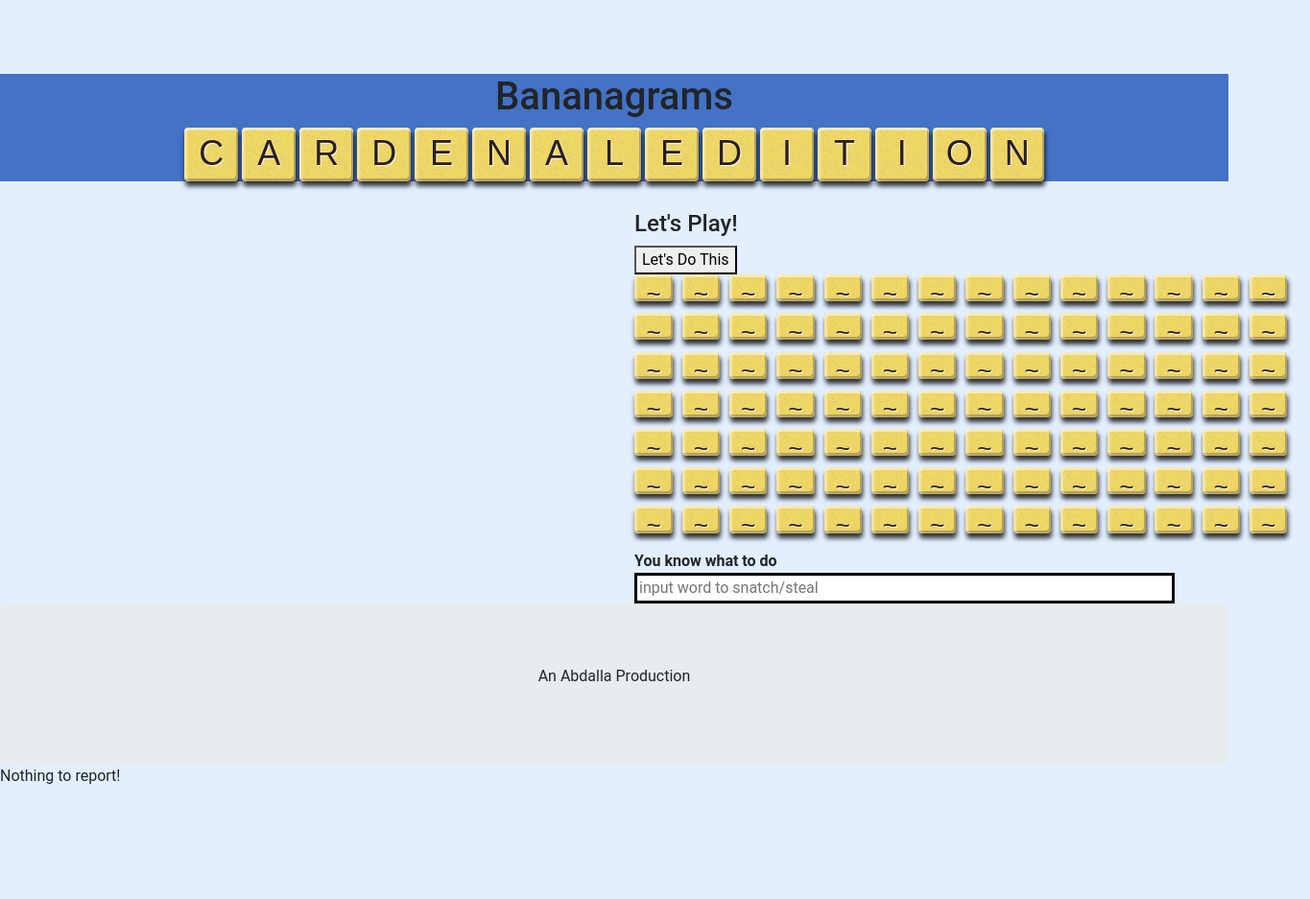
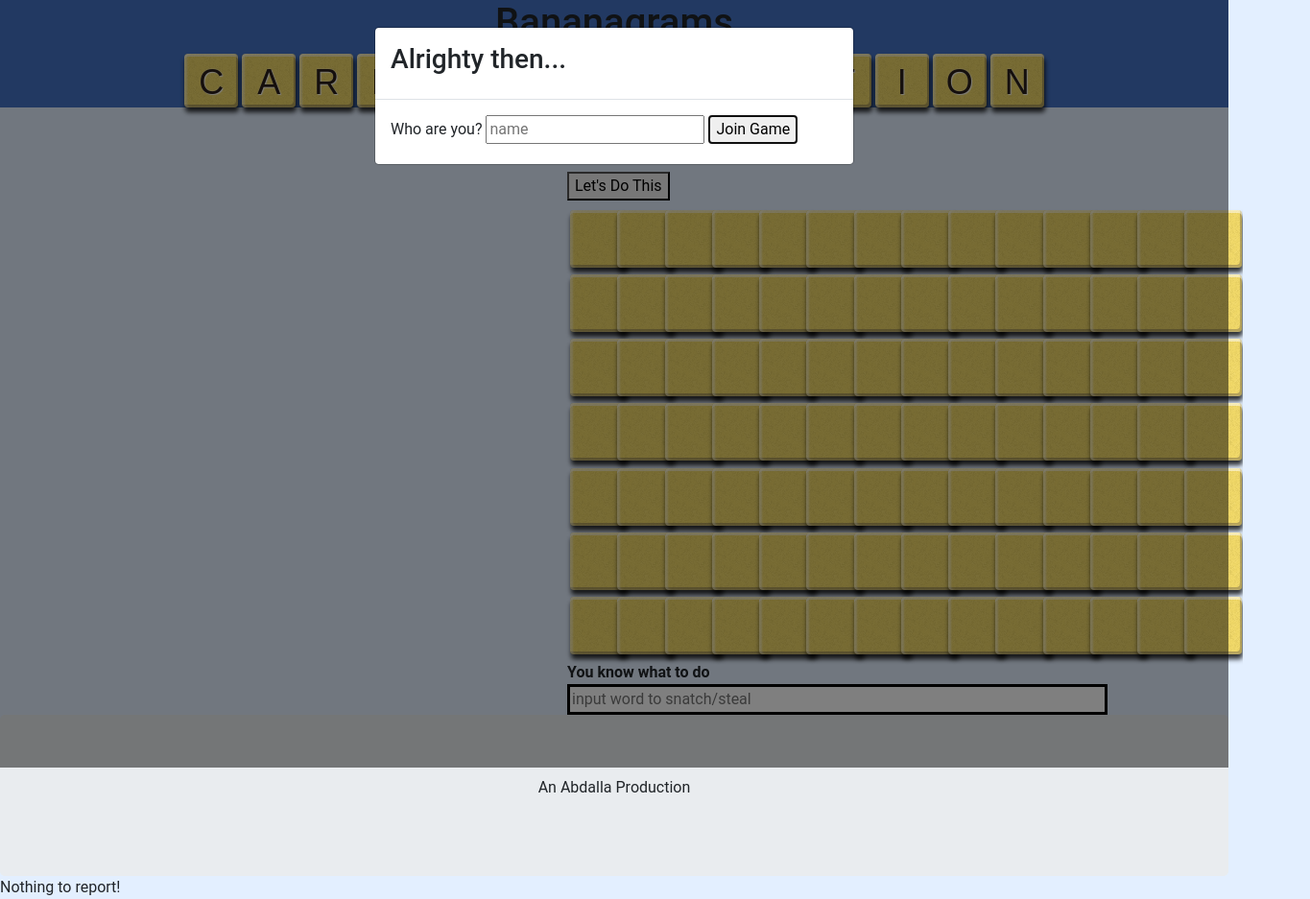
Before and after one commit to theDarkKnight5050/banagrams, a website: page public/index.html in a window 1280 px wide. Both pictures are taken after a click on the button "Join Game". Shown: the whole page at 96% size, 1365 px wide, since content can reach past the window. Before the commit the page ends 821 px from the top, so only its background shows below. Drawn offline with nearby package versions, Linux system fonts and the light colour scheme; no server answers; files whose address does not match are found by name.

Commit message:
gcloud compatibility

```diff
--- /dev/null
+++ b/app.yaml
@@ -0,0 +1 @@
+runtime: nodejs14
--- a/public/client.js
+++ b/public/client.js
@@ -11,7 +11,7 @@
             var tile = document.createElement('div');
             tile.className = "tile";
             tile.id = i + "-" + j;
-            tile.innerHTML = "~";
+            //tile.innerHTML = "~";
             tile.unflipped = true;
             tileArea.appendChild(tile);
             tiles.push(tile);
@@ -21,10 +21,7 @@
 
 
 //Adds players to player area, gives client special color in their own display
-//Issue: Every time a new player is added it resets the whole thing
-
-//Issue? Word box gets longer for every word added
-//Issue: refreshing page doesn't restart game, but freezes me out of previous player
+//Issue: doesn't remember ip's as players
 function setPlayers(players) {
     var playerArea = document.getElementById("players");
     while (playerArea.firstChild) {
@@ -59,9 +56,11 @@
 //Should setPlayArea come before everything else?
 function setup(){
     document.getElementById("add-user").onclick = function() {
-        socket.emit('newPlayer', document.getElementById("username").value);
-        player = document.getElementById("username").value;
-        $("#welcome").modal('hide');
+        if(document.getElementById("username").value != ""){
+            socket.emit('newPlayer', document.getElementById("username").value);
+            player = document.getElementById("username").value;
+            $("#welcome").modal('hide');
+        }
     };
 
     socket.on('newPlayers', function(players) {
@@ -96,11 +95,11 @@
         setPlayers(game_state.players);
     });
 
-    //ISSUE: small letter still there after taking, and box is bigger than tile before
     socket.on('taken', function(letter) {
         tiles.some(tile => {
             if(tile.innerHTML == letter) {
                 tile.className = "tile-taken";
+                tile.innerHTML = null;
                 console.log("taken");
                 return true;
             }
--- a/public/index.html
+++ b/public/index.html
@@ -56,8 +56,7 @@
             <span class="tile logo-tile">N</span>
         </div>
     </div>
-    <!--ISSUE: stuff is pretty off center-->
-    <div class="container" style="margin-top:30px" id='game'>
+    <div class="container" style="margin-top:30px; margin-left: 0;" id='game'>
         <div class="big-grid">
             <div class="players" id="players"></div>
             <div class="game-area" id="game-area">
@@ -75,7 +74,7 @@
         </div>
       </div>
 
-      <div class="jumbotron text-center" style="margin-bottom:0">
+      <div class="jumbotron text-center" style="margin-bottom:0;">
         <p>An Abdalla Production</p>
       </div>
       <p id="errorland">Nothing to report!</p>
--- a/public/style.css
+++ b/public/style.css
@@ -11,7 +11,7 @@
 
  body {
      height: 90vh;
-     margin-top: 6%;
+     margin-top: 0%;
      padding: 0px;
      font-family: Roboto, Oxygen, Ubuntu, Cantarell, 'Open Sans', 'Helvetica Neue', sans-serif;
      background: var(--main-body-color);
@@ -303,8 +303,8 @@
  }
 
  .tile {
-     width: 80%;
-     height: 70%;
+     width: 60px;
+     height: 60px;
      display: inline-block;
      background: var(--main-content-color);
      background-image: url(grit-fs8.png);
@@ -312,9 +312,10 @@
      border-radius: 4px;
      font-size: 3.3vmin;
      font-weight: 400;
-     margin: 1% 1%;
+     margin: 10px 3px;
      padding-top: 1%;
      text-align: center;
+     line-height: 60px;
      cursor: default;
      font-family: "Spinnaker", Arial, sans-serif;
      text-shadow: 1px 1px 1px rgba(255, 255, 255, 0.9), 0 -1px 1px rgba(255, 255, 255, 0.2);
```
Also changed, not shown: package.json (+25 -9 lines), server.js (+5 -8 lines), 1 other file.
